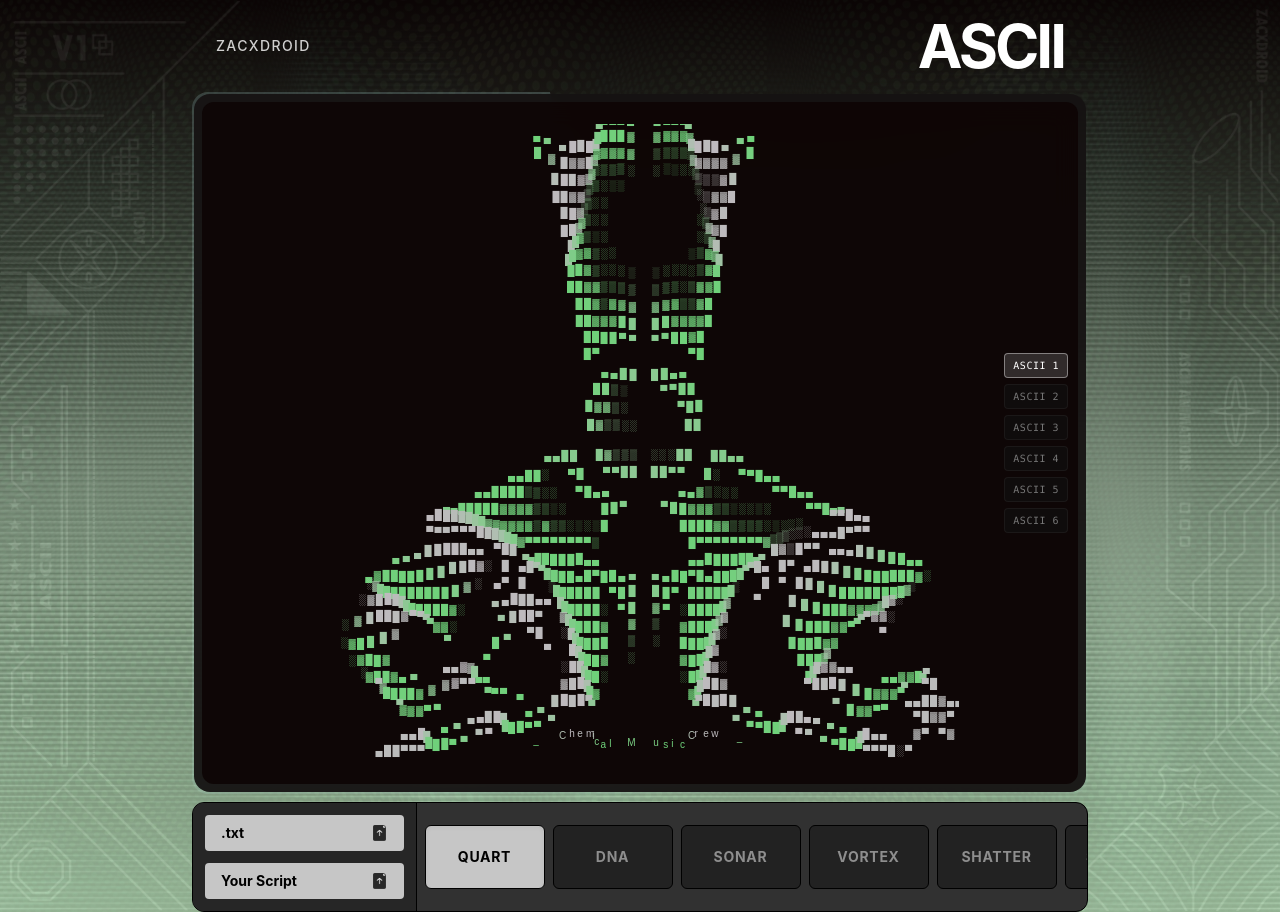
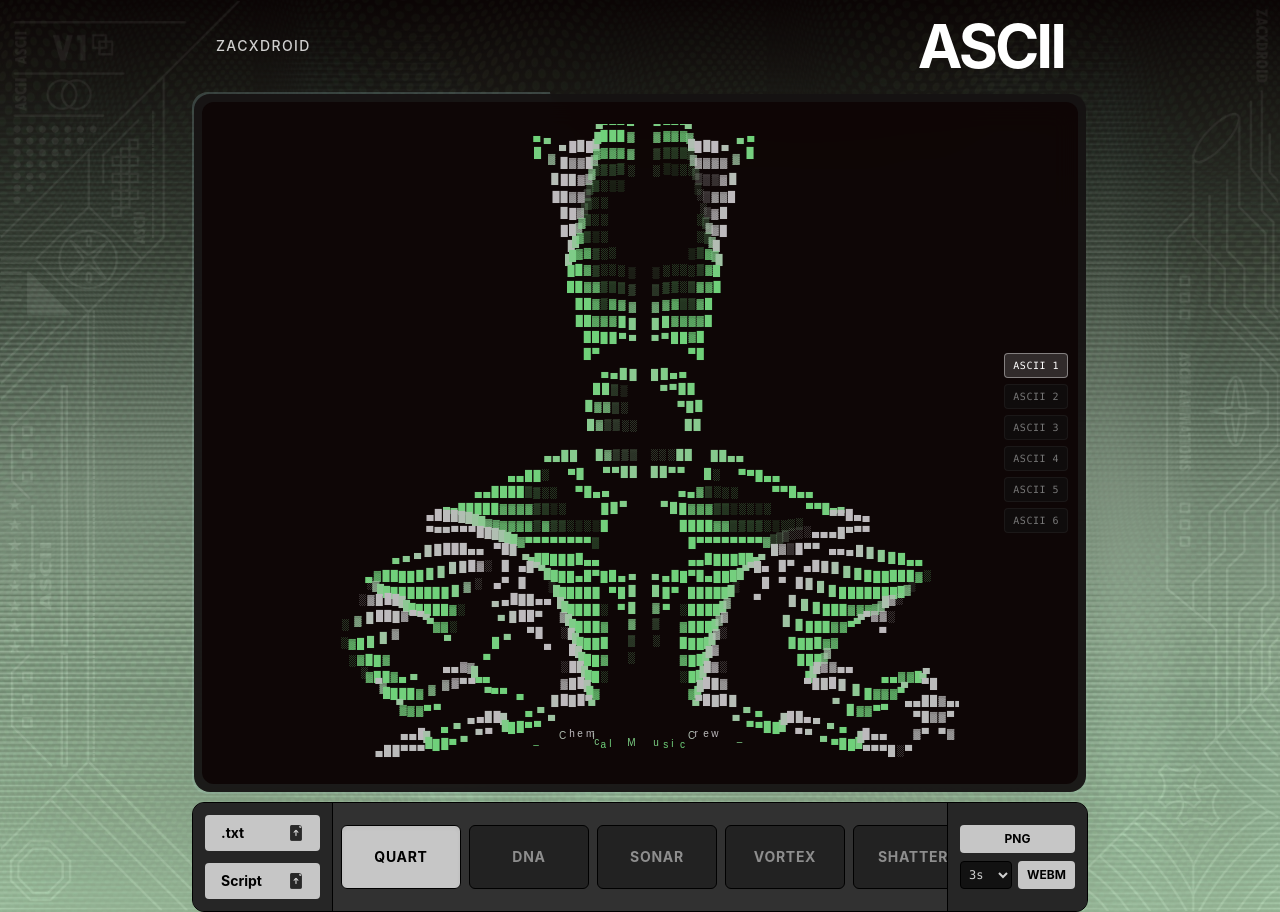
Before and after one commit to zacxdroid/ASCII-Art-Animations, a React (Vite) app: page / in a window 1280 px wide. Built offline with nearby package versions, Linux system fonts and the light colour scheme.

Commit message:
feat: implementation of image (PNG) and video (WebM) exports

```diff
--- a/src/App.jsx
+++ b/src/App.jsx
@@ -1,5 +1,5 @@
 import './App.css'
-import { use, useState } from 'react'
+import { useRef, useState } from 'react'
 
 import AsciiCanvas from './components/AsciiCanvas'
 import Footer from './components/Footer'
@@ -14,6 +14,10 @@ import { EFFECT_CONFIGS } from './constants/effects'
 function App() {
   const [currentEffect, setCurrentEffect] = useState(EFFECT_CONFIGS[0])
   const [customAscii, setCustomAscii] = useState(null)
+
+  const canvasRef = useRef(null)
+  const [isRecording, setIsRecording] = useState(false)
+
 
   const handleSelectEffect = (effectId) => {
     const selected = EFFECT_CONFIGS.find((effect) => effect.id === effectId) || { id: effectId, color: '#72d07'}
@@ -35,6 +39,14 @@ function App() {
     }
   }
 
+  const handleExportPNG = () => {
+    canvasRef.current?.exportPNG()
+  }
+
+  const handleExportWebM = (duration) => {
+    canvasRef.current?.exportWebM(duration)
+  }
+
   return (
 
     <section className='relative w-full min-h-screen px-4 sm:px-8 md:px-12 flex justify-center items-center overflow-hidden flex-col'>
@@ -47,19 +59,38 @@ function App() {
         style={{ backgroundImage: `url(${bg2})` }} />
 
       <header className='flex w-full max-w-4xl flex-row items-center justify-between text-white px-6 py-4'>
-        <h1 className="text-white/80 text-sm font-medium uppercase tracking-widest">
-          ZACXDROID
-        </h1>
+        <div className='flex items-center gap-4'>
+          <h1 className="text-white/80 text-sm font-medium uppercase tracking-widest">
+            ZACXDROID
+          </h1>
+          {isRecording && (
+            <div className="flex items-center gap-1.5 px-2 py-0.5 rounded-full bg-red-500/10 border border-red-500/40">
+              <div className="w-1.5 h-1.5 rounded-full bg-red-500 animate-pulse" />
+              <span className="text-[9px] font-mono text-red-500 uppercase tracking-widest">REC</span>
+            </div>
+          )}
+        </div>
+
         <h1 className="text-6xl font-bold leading-none tracking-tighter">
           ASCII
         </h1>
       </header>
 
       <main className='w-full max-w-4xl'>
-        <AsciiCanvas effect={currentEffect} custom={customAscii}/>
+        <AsciiCanvas
+          effect={currentEffect}
+          custom={customAscii}
+          ref={canvasRef}
+          onRecordingStart = {() => setIsRecording(true)}
+          onRecordingEnd = {() => setIsRecording(false)}/>
       </main>
 
-      <Footer onSelectEffect={handleSelectEffect} onUploadTxt={handleSelectTxt}/>
+      <Footer
+        onSelectEffect={handleSelectEffect}
+        onUploadTxt={handleSelectTxt}
+        onExportPNG = {handleExportPNG}
+        onExportWebM = {handleExportWebM}
+        isRecording ={isRecording}/>
 
     </section>
 
--- a/src/components/AsciiCanvas.jsx
+++ b/src/components/AsciiCanvas.jsx
@@ -1,10 +1,10 @@
 import { useGSAP } from "@gsap/react"
 import { gsap } from "gsap"
-import { useRef, useState, useEffect } from "react"
+import { useRef, useState, useEffect, forwardRef, useImperativeHandle } from "react"
 
 import ASCII_PRESETS from "../ascii/asciiPresets"
 
-const AsciiCanvas = ({ effect, custom }) => {
+const AsciiCanvas = forwardRef (({ effect, custom, onRecordingStart, onRecordingEnd }, ref) => {
     const [selectedIndex, setSelectedIndex] = useState(0)
     const [isCustomMode, setIsCustomMode] = useState(false)
 
@@ -22,6 +22,49 @@ const AsciiCanvas = ({ effect, custom }) => {
             setIsCustomMode(true)
         }
     }, [customArt])
+
+    // Expose the export functions to the parent component
+    useImperativeHandle(ref, () => ({
+        exportPNG: () => {
+            const canvas = canvasRef.current
+            if (!canvas) return
+            const dataUrl = canvas.toDataURL('image/png')
+            const link = document.createElement('a')
+            link.download = `ascii-art-${Date.now()}.png`
+            link.href = dataUrl
+            link.click()
+        },
+        exportWebM: (durationSeconds) => {
+            const canvas = canvasRef.current
+            if(!canvas) return
+
+            if (onRecordingStart) onRecordingStart()
+
+            const stream = canvas.captureStream(60)
+            const recorder = new  MediaRecorder(stream, {mimeType: 'video/webm'})
+            const chunks = []
+
+            recorder.ondataavailable = (e) => {
+                if (e.data.size > 0) chunks.push(e.data)
+            }
+
+            recorder.onstop = () => {
+                const blob = new Blob(chunks, { type: 'video/webm'})
+                const url = URL.createObjectURL(blob)
+                const link = document.createElement('a')
+                link.download = `ascii-loop-${Date.now()}.webm`
+                link.href = url
+                link.click()
+                URL.revokeObjectURL(url)
+                if (onRecordingEnd) onRecordingEnd()
+            }
+            recorder.start()
+
+            setTimeout(() => {
+                recorder.stop()
+            }, durationSeconds * 1000)
+        }
+    }))
 
     // Border
     useGSAP(() => {
@@ -374,6 +417,7 @@ const AsciiCanvas = ({ effect, custom }) => {
             </section>
         </div>
     )
-}
+})
 
+AsciiCanvas.displayName = "AsciiCanvas"
 export default AsciiCanvas
--- a/src/components/Footer.jsx
+++ b/src/components/Footer.jsx
@@ -1,11 +1,12 @@
-import { useState } from 'react'
+import { use, useState } from 'react'
 import PresetOption from './PresetOption'
 import iconImport from '../assets/images/icon-import.png'
 
 import { EFFECT_CONFIGS } from '../constants/effects'
 
-const Footer = ({ onSelectEffect, onUploadTxt, onUploadScript}) => {
+const Footer = ({ onSelectEffect, onUploadTxt, onUploadScript, onExportPNG, onExportWebM, isRecording }) => {
   const [activePreset, setActivePreset] = useState(EFFECT_CONFIGS[0].id)
+  const [videoDuration, setVideoDuration] = useState(3)
 
   const handlePresetClick = (id) => {
     setActivePreset(id)
@@ -30,9 +31,9 @@ const Footer = ({ onSelectEffect, onUploadTxt, onUploadScript}) => {
     e.target.value = null
   }
   return(
-    <footer className='w-full max-w-4xl grid grid-cols-[1fr_3fr] mt-2 bg-[#313131] border border-black overflow-hidden rounded-xl'>
+      <footer className='w-full max-w-4xl flex mt-2 bg-[#313131] border border-black overflow-hidden rounded-xl'>
 
-      <section className='border-r border-black flex flex-col justify-center items-center gap-3 p-3 bg-[#262626]'>
+      <section className='border-r border-black flex flex-col justify-center items-center gap-3 p-3 bg-[#262626] min-w-[140px]'>
         <label className='w-full flex items-center justify-between px-4 py-2 bg-[#c6c6c6] text-black text-sm font-bold rounded-sm cursor-pointer hover:bg-[#b0b0b0] transition-colors'>
           <span>.txt</span>
           <img src={iconImport} alt="Import ASCII file" className='h-4 w-4 object-contain opacity-80'/>
@@ -40,17 +41,47 @@ const Footer = ({ onSelectEffect, onUploadTxt, onUploadScript}) => {
         </label>
 
         <label className='w-full flex items-center justify-between px-4 py-2 bg-[#c6c6c6] text-black text-sm font-bold rounded-sm cursor-pointer hover:bg-[#b0b0b0] transition-colors'>
-          <span>Your Script</span>
-          <img src={iconImport} alt="Import ASCII file" className='h-4 w-4 object-contain opacity-80'/>
+          <span>Script</span>
+          <img src={iconImport} alt="Import Script file" className='h-4 w-4 object-contain opacity-80'/>
           <input type="file" accept='.js,.ts' onChange={handleScriptChange} className='hidden'/>
         </label>
       </section>
 
-      <section className='flex items-center overflow-x-auto p-2 gap-2 scrollbar-thin scrollbar-thumb-zinc-600 scrollbar-track-transparent'>
+      <section className='flex-1 flex items-center overflow-x-auto p-2 gap-2 scrollbar-thin scrollbar-thumb-zinc-600 scrollbar-track-transparent'>
         {EFFECT_CONFIGS.map((preset) => (
           <PresetOption key={preset.id} label={preset.label} isActive={activePreset === preset.id} onClick={() => handlePresetClick(preset.id)}/>
         ))}
       </section>
+
+      <section className='border-l border-black flex flex-col justify-center items-center gap-2 p-3 bg-[#262626] min-w-[140px]'>
+        <button
+          disabled={isRecording}
+          onClick={onExportPNG}
+          className="w-full flex items-center justify-center px-4 py-1.5 bg-[#c6c6c6] text-black text-xs font-bold rounded-sm hover:bg-[#b0b0b0] transition-colors disabled:cursor-not-allowed">
+          PNG
+        </button>
+
+        <div className="flex w-full gap-1.5 h-[28px]">
+          <select
+            disabled={isRecording}
+            value={videoDuration}
+            onChange={(e) => setVideoDuration(Number(e.target.value))}
+            className="bg-[#121212] text-xs font-mono text-white/80 border border-black rounded-sm px-1 outline-none disabled:opacity-50 cursor-pointer">
+            <option value={3}>3s</option>
+            <option value={5}>5s</option>
+            <option value={8}>8s</option>
+            <option value={10}>10s</option>
+          </select>
+
+          <button
+            disabled={isRecording}
+            onClick={() => onExportWebM(videoDuration)}
+            className="flex-1 flex items-center justify-center px-2 py-1 bg-[#c6c6c6] text-black text-xs font-bold rounded-sm hover:bg-[#b0b0b0] transition-colors disabled:opacity-50 disabled:cursor-not-allowed">
+            WEBM
+          </button>
+        </div>
+      </section>
+
     </footer>
   )
 }
```
